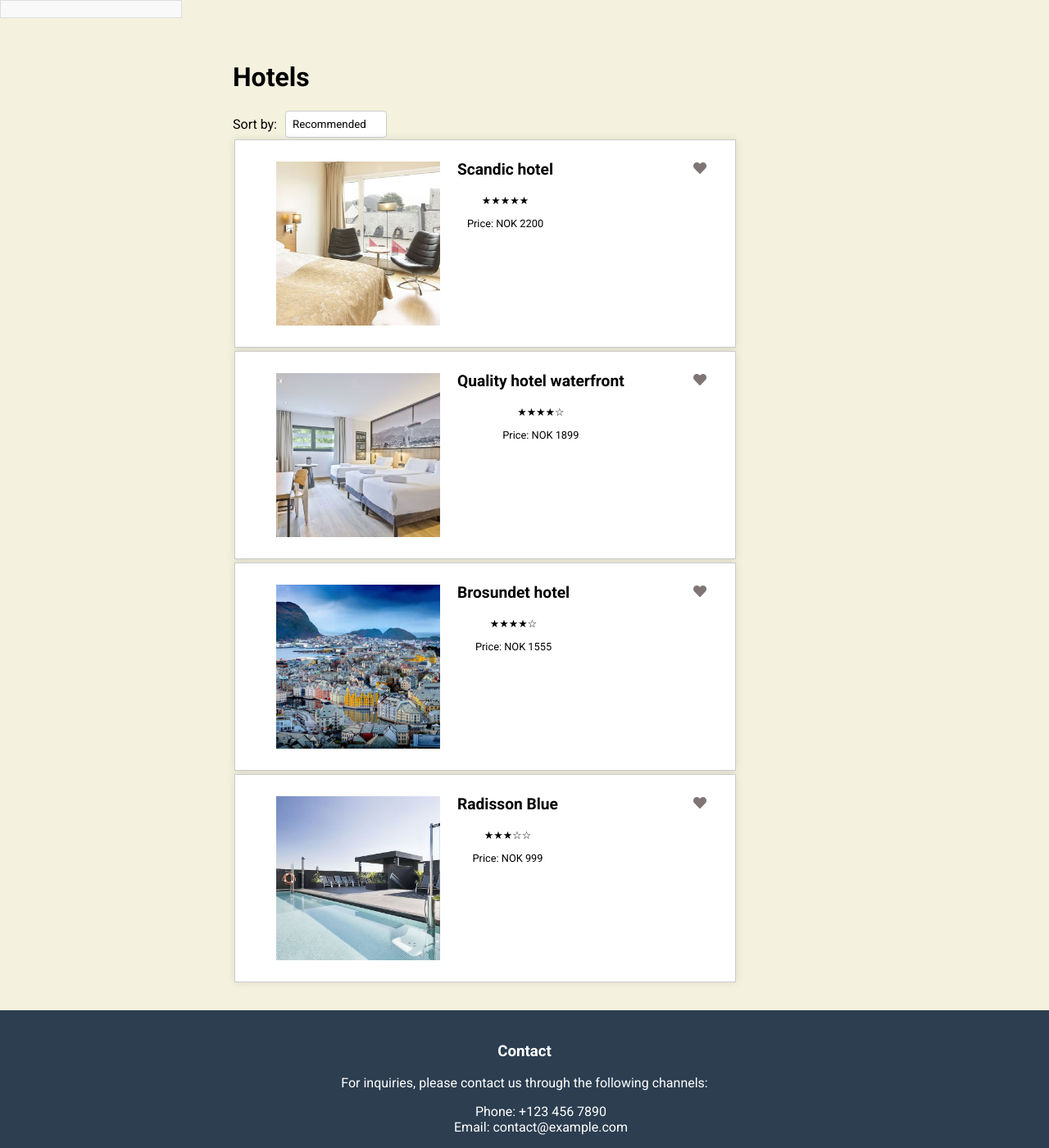
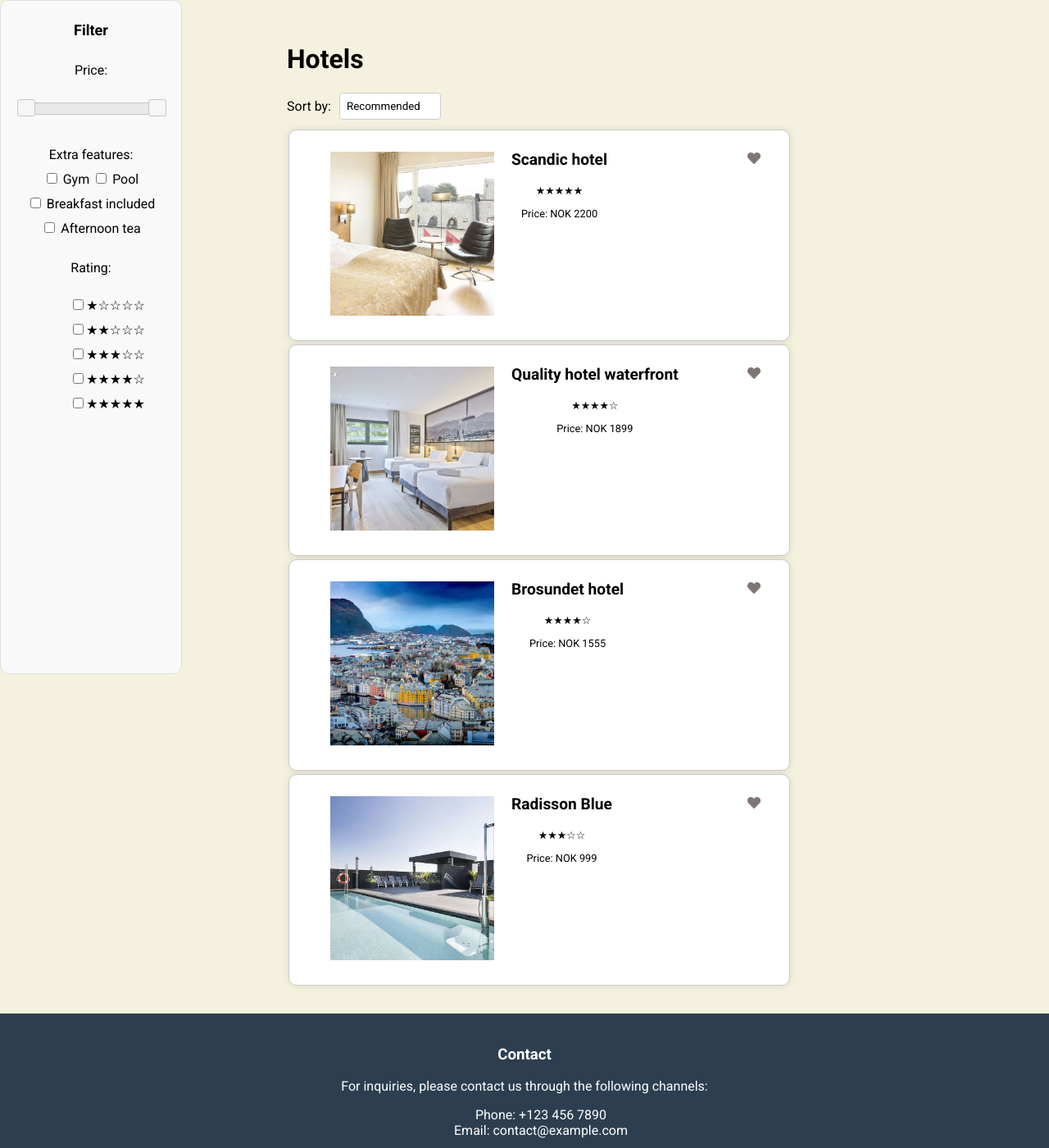
Before and after one commit to larslovold/IDATA2306-Applikasjonsutvikling-Group-18, a PHP site: page /html/productpage.html in a window 1280 px wide. Shown: the part 37-1437 px from the top of the page at 82% size. Run offline with PHP 8.4, Linux system fonts and the light colour scheme; some libraries are stand-ins or nearby versions.

Commit message:
Created filters for hotel searches

```diff
--- a/src/main/css/products.css
+++ b/src/main/css/products.css
@@ -1,4 +1,14 @@
 @import url("https://cdnjs.cloudflare.com/ajax/libs/font-awesome/5.15.3/css/all.min.css");
+
+
+.container {
+    display: flex;
+    flex-direction: row;
+}
+
+ol {
+    list-style: none;
+}
 
 /**
 Go to favorites hyperlink in header
@@ -84,11 +94,17 @@
  */
 
 #filter-section {
+    position: sticky;
+    top: 0; /* Stick to the top of the viewport when scrolling */
+    z-index: 1000; /* Ensure it's above other content */
     background-color: #f9f9f9;
     border: 1px solid #ddd;
     padding: 10px;
     width: 200px;
-    float: left;
+    border-radius: 10px;
+    transition: width 0.3s;
+    overflow-y: auto; /* Enable vertical scrolling */
+    max-height: 100vh; /* Limit height to viewport height */
 }
 
 #filter-section h2 {
@@ -96,14 +112,29 @@
     margin-bottom: 10px;
 }
 
-#filter-section ul {
-    list-style-type: none;
-    padding: 0;
+/* styling for the price slider */
+#price-slider {
+    width: 80%;
+    margin: 20px auto;
+    background-color: white;
+    border-radius: 10px;
 }
 
-#filter-section li {
-    margin-bottom: 5px;
+/* styling for the range handle */
+#price-slider input[type="range"]::-webkit-slider-thumb {
+    -webkit-appearance: none;
+    width: 20px;
+    height: 20px;
+    border-radius: 10px;
+    cursor: pointer;
 }
+
+/* Additional styling for the labels */
+label {
+    display: inline-block;
+    margin-bottom: 10px;
+}
+
 
 /**
 Sort section
@@ -144,10 +175,11 @@
  */
 
 .products-wrapper {
-    max-width: 1200px;
-    margin-left: 220px;
-    padding: 2em 4em 2em 4em;
-    box-sizing: border-box; /* include padding in the total width */
+    flex: 1;
+    max-width: calc(100% - 200px); /* set max-width to accommodate filter-section */
+    margin-left: 7em; /* left margin */
+    padding: 2em 1em;
+    box-sizing: border-box; /* includes padding in the total width */
     display: flex;
     flex-direction: column;
 }
@@ -161,6 +193,7 @@
     max-width: 600px;
     margin: 2px;
     border: 1px solid #ccc;
+    border-radius: 10px;
     box-shadow: 0 0 10px rgba(0, 0, 0, 0.1); /* adds shadow */
     padding: 5px; /* spacing inside the box */
     display: flex;
@@ -174,7 +207,6 @@
 }
 
 .hotel-image img {
-    float: left;
     width: 200px;
     height: 200px;
     object-fit: cover;
@@ -198,8 +230,13 @@
  */
 @media (max-width: 768px) {
     .products-wrapper {
-        max-width: 100%;
-        padding: 0 10px;
+        flex: 1;
+    }
+
+    #filter-section {
+        /* shrink sidebar to 0 width */
+        flex: 0 0 0;
+        overflow: hidden; /* hide sidebar content */
     }
 
     .product {
@@ -214,6 +251,14 @@
         text-align: center;
     }
 
+    .hotel-image img {
+        width: 100%;
+        max-width: 200px;
+        height: auto;
+        object-fit: cover;
+        padding: 5px;
+    }
+
     .add-fav2 {
         position: absolute;
         top: 0;
--- a/src/main/html/productpage.html
+++ b/src/main/html/productpage.html
@@ -29,8 +29,55 @@
     </section>
 </header>
 
+<div class="container">
 <aside id="filter-section">
+     <h2>Filter</h2>
     <!-- filters (like price range, location and others...) -->
+
+    <br>
+    <label>Price:</label>
+    <div id="price-slider"></div>
+
+    <br>
+    <label>Extra features:</label>
+    <div class="extras">
+    <label>
+        <input type="checkbox" value="gym"> Gym
+    </label>
+    <label>
+        <input type="checkbox" value="pool"> Pool
+    </label>
+    <label>
+        <input type="checkbox" value="breakfast"> Breakfast included
+    </label>
+    <label>
+        <input type="checkbox" value="afternoon_tea"> Afternoon tea
+    </label>
+    </div>
+
+    <br>
+    <label>Rating:</label>
+    <div class="rating">
+        <ol>
+            <li>
+        <label>
+            <input type="checkbox" value="1">&starf;&star;&star;&star;&star;
+        </label> </li>
+        <li><label>
+            <input type="checkbox" value="2">&starf;&starf;&star;&star;&star;
+        </label></li>
+        <li><label>
+            <input type="checkbox" value="3">&starf;&starf;&starf;&star;&star;
+        </label></li>
+        <li><label>
+            <input type="checkbox" value="4">&starf;&starf;&starf;&starf;&star;
+        </label></li>
+       <li> <label>
+            <input type="checkbox" value="5">&starf;&starf;&starf;&starf;&starf;
+       </label></li>
+        </ol>
+    </div>
+
 </aside>
 
 <main class="products-wrapper"> <!-- section that views all hotels -->
@@ -116,6 +163,8 @@
     </article>
 </main>
 
+</div>
+
 <footer class="footer">
     <a id="footer-content">
         <h3>Contact</h3>
@@ -140,3 +189,33 @@
 
 </body>
 </html>
+
+
+
+<!-- jQuery library -->
+<script src="https://code.jquery.com/jquery-3.6.0.min.js"></script>
+
+<!-- jQuery UI library -->
+<link rel="stylesheet" href="https://code.jquery.com/ui/1.12.1/themes/base/jquery-ui.css">
+<script src="https://code.jquery.com/ui/1.12.1/jquery-ui.js"></script>
+
+
+<script>
+    $(function() {
+        $("#price-slider").slider({
+            range: true, // enables range slider
+            min: 0,
+            max: 10000,
+            values: [0, 10000], // initial values for min and max
+            slide: function(event, ui) {
+                $("#min-price").val(ui.values[0]); // update min price input
+                $("#max-price").val(ui.values[1]); // update max price input
+            }
+        });
+
+        // initializes min and max price inputs with the default values
+        $("#min-price").val($("#price-slider").slider("values", 0));
+        $("#max-price").val($("#price-slider").slider("values", 1));
+    });
+
+</script>
```
